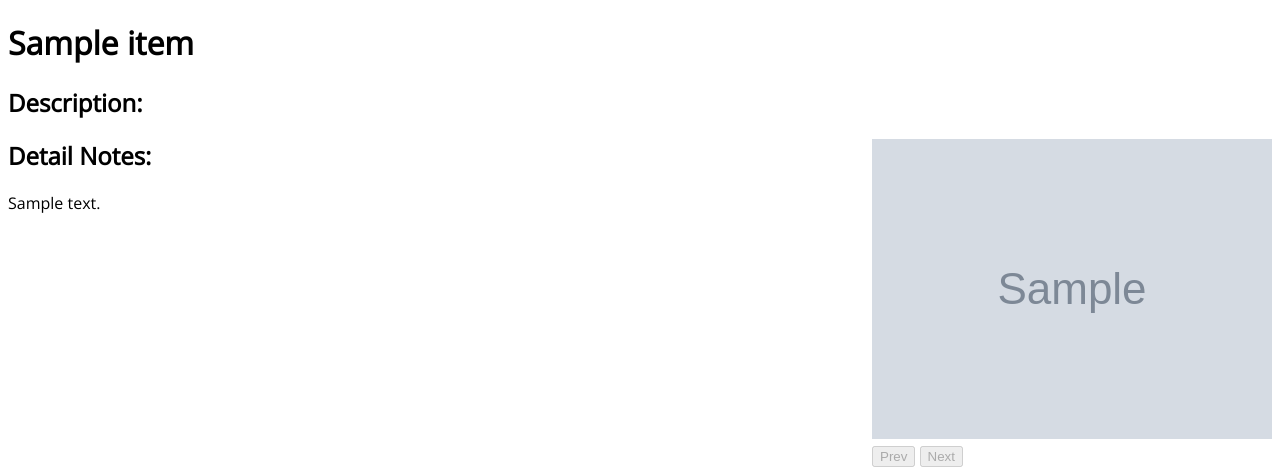
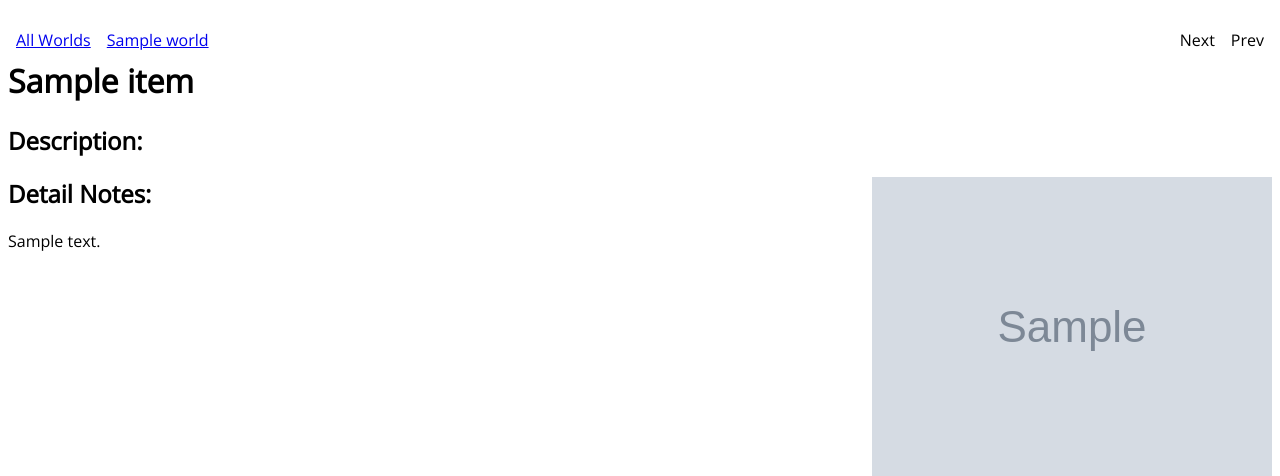
Before and after one commit to jmwanderer/worldai, a Flask app: template worldai/templates/view_item.html in a window 1280 px wide. Shown: the top 476 px of the page. Run offline with Flask 3, Linux system fonts and the light colour scheme; the template is opened without the code that fills it: most values are stand-ins (such as "Sample title", 1, 10 or a date in 2020); grey boxes marked "Sample" are stand-in pictures; parts of the project's set-up code (start-up, migrations or seed data) failed here and were passed over.

Commit message:
Add initial nav bar to browse pages

```diff
--- a/worldai/templates/header.html
+++ b/worldai/templates/header.html
@@ -6,6 +6,41 @@
     body {
 	font-family: 'Open Sans';
     }
+
+    .navdiv {
+        width: 100%;
+    }
+
+    .leftnav {
+        width: 50%;
+        float: left;
+    }
+
+    .rightnav {
+        width: 50%;
+        float: right;
+        text-align:right;
+    }
+
+    .navlist {
+        list-style-type: none;
+        margin: 0;
+        padding: 0;
+        overflow: hidden;
+    }
+
+    .navitem {
+        float: left;
+    }
+
+    .rnavitem {
+        float: right;
+    }
+
+    .nava {
+        display: block;
+        padding: 8px;
+    }
   </style>
   <meta name="viewport" content="width=device-width, initial-scale=1">
 </head>
--- a/worldai/templates/view_item.html
+++ b/worldai/templates/view_item.html
@@ -1,8 +1,33 @@
 <!DOCTYPE html>
 <html lang="en">
   {% include "header.html" %}
-
   <body>
+    <div class="navdiv">
+      <div class="leftnav">
+        <ul class="navlist">
+          <li class="navitem">
+            <a class="nava"
+               href="{{ url_for('worldai.list_worlds') }}">All Worlds</a>
+          <li class="navitem">
+            <a class = "nava"
+               href="{{ url_for('worldai.view_world', id=world.id) }}">
+              {{ world.getName() }}
+            </a>
+        </ul>
+      </div>
+      <div class="rightnav">
+        <ul class="navlist">
+          <li class="rnavitem">
+            <a class = "nava">
+              Prev
+            </a>
+          <li class="rnavitem">
+            <a class = "nava">
+              Next
+            </a>
+        </ul>
+      </div>
+    </div>
     <div>
       <h1>{{ item.getName() }}</h1>
       <h2>Description:</h2>
--- a/worldai/templates/view_world.html
+++ b/worldai/templates/view_world.html
@@ -2,6 +2,11 @@
 <html lang="en">
   {% include "header.html" %}
   <body>
+    <ul class="navlist">
+      <li class="navitem">
+        <a class="nava"
+           href="{{ url_for('worldai.list_worlds') }}">All Worlds</a>
+    </ul>
     <div>
       <h1>{{ world.getName() }}</h1>
       <h2>Description:</h2>
```
Also changed, not shown: worldai/templates/view_character.html (+27 -0 lines), worldai/templates/view_site.html (+26 -0 lines).
